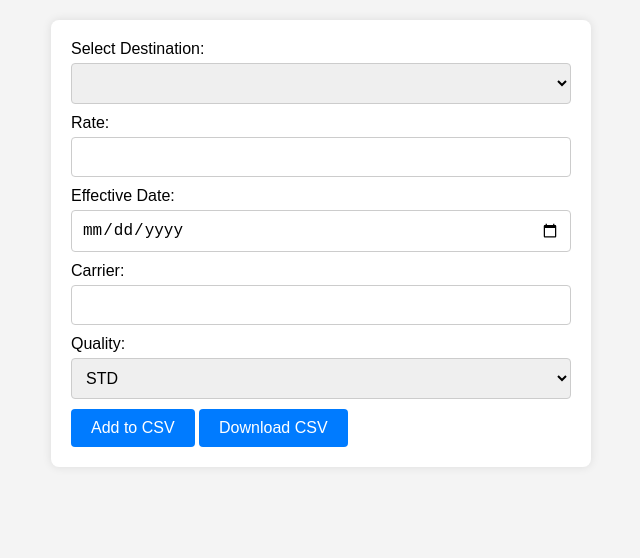
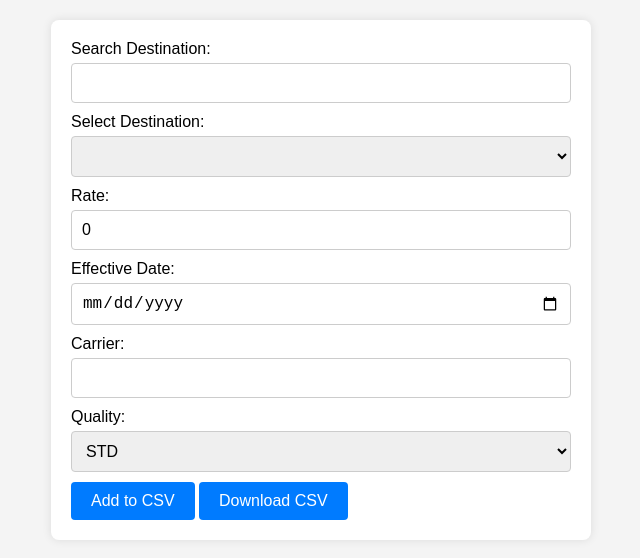
Before and after one commit to AbbassHaidar/ratesheetgenerator, a plain HTML site: page index.html in a window 1280 px wide. Shown: the whole page, without its empty margins (319-959 px from the left). Drawn offline with Linux system fonts and the light colour scheme.

Commit message:
Update index.html

```diff
--- a/index.html
+++ b/index.html
@@ -55,12 +55,14 @@
 </head>
 <body>
     <form>
+        <label for="search">Search Destination:</label>
+        <input type="text" id="search" oninput="filterDestinations()">
         <label for="destination">Select Destination:</label>
         <select id="destination">
             <!-- Options will be populated dynamically using JavaScript -->
         </select>
         <label for="rate">Rate:</label>
-        <input type="text" id="rate">
+        <input type="text" id="rate" value="0">
         <label for="date">Effective Date:</label>
         <input type="date" id="date" value="">
         <label for="carrier">Carrier:</label>
@@ -131,17 +133,51 @@
             });
         }
 
+        // Function to filter destinations based on user input
+        function filterDestinations() {
+            const searchInput = document.getElementById('search').value.toLowerCase();
+            const keywords = searchInput.split(' ').filter(keyword => keyword.trim() !== ''); // Split input into keywords
+
+            const options = document.getElementById('destination').options;
+            let firstOptionSelected = false; // Flag to track if the first matched option is selected
+
+            for (let i = 0; i < options.length; i++) {
+                const optionText = options[i].text.toLowerCase();
+                let matched = true; // Flag to track if all keywords match the option
+
+                for (const keyword of keywords) {
+                    if (optionText.indexOf(keyword) === -1) {
+                        matched = false;
+                        break;
+                    }
+                }
+
+                if (matched) {
+                    options[i].style.display = 'block';
+                    if (!firstOptionSelected) {
+                        options[i].selected = true; // Select the first matched option
+                        firstOptionSelected = true;
+                    }
+                } else {
+                    options[i].style.display = 'none';
+                }
+            }
+        }
+
+
 
         // Function to add selected destination to the CSV content
         function addToCSV() {
             // Get selected destination, rate, date, carrier, and quality values
             const destination = document.getElementById('destination').value;
             const rate = document.getElementById('rate').value;
-            const date = document.getElementById('date').value || new Date().toISOString().slice(0, 10); // Default to today's
+            const date = document.getElementById('date').value || new Date().toISOString().slice(0, 10); // Default to today's date
+
+
+
             // Append destination and its codes to the CSV content
             const codes = dataset.filter(row => row[0].trim() === destination).map(row => row[1].trim());
             codes.forEach(code => {
-
                 csvContent += `${destination},${code},1,1,${rate},${date}\n`; // Data rows
             });
 
@@ -150,6 +186,13 @@
 
         // Function to download the CSV file
         function downloadCSV() {
+            const carrier = document.getElementById('carrier').value;
+            // Validate carrier name
+            if (!carrier.trim()) {
+                alert('Please enter the carrier name.');
+                return;
+            }
+
             if (!csvContent) {
                 console.error('No data to download.');
                 return;
```
